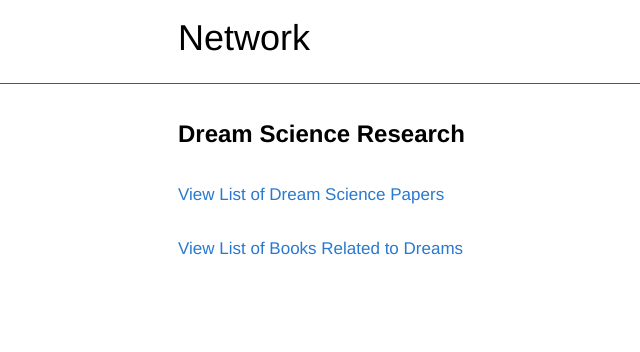
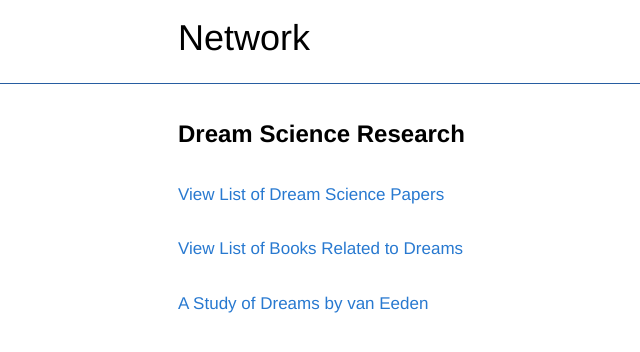
Before and after one commit to networkf/network.github.io, a Jekyll site: the page built from dreamscience.md, in a window 1280 px wide. Shown: the top 352 px of the page, without its empty margins (97-737 px from the left). Built offline with Jekyll 4.4.1, drawn with Linux system fonts in a browser that asks for light colours; some web fonts are replaced; our own code applies the rules of GitHub Pages for plain Markdown files; the repository's description, which GitHub fills in, is left out.

Commit message:
Update dreamscience.md

```diff
--- a/dreamscience.md
+++ b/dreamscience.md
@@ -15,3 +15,4 @@ layout: default
 [View List of Books Related to Dreams](https://www.goodreads.com/review/list/95737422-link-daniel?ref=nav_mybooks&shelf=dreams)
 <br>
 <br>
+[A Study of Dreams by van Eeden](/dreamsvaneeden)
```
